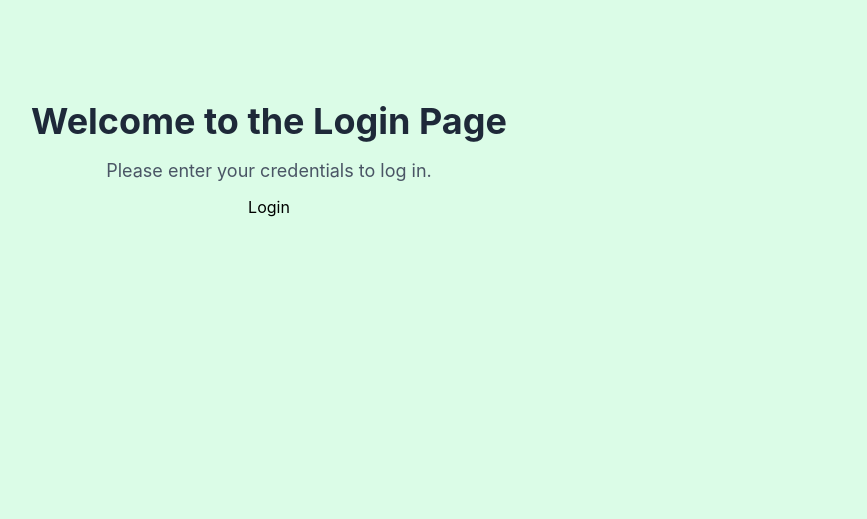
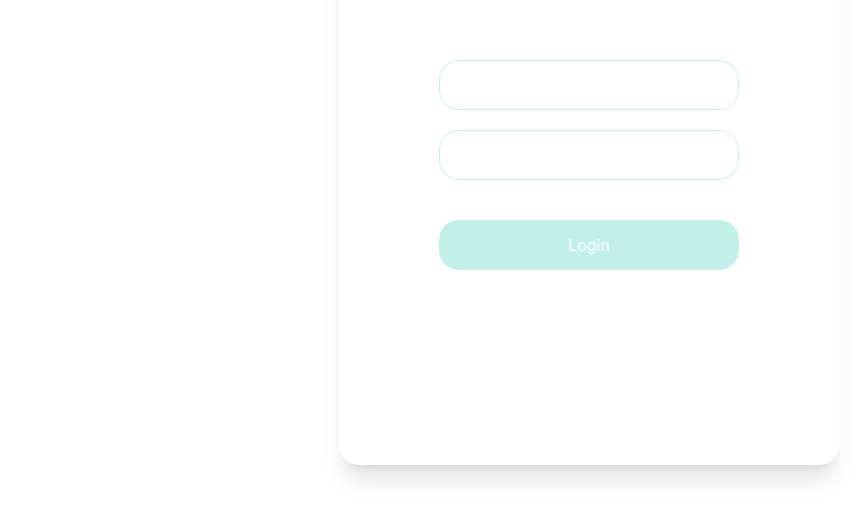
Before and after one commit to neuralstackdev0216/cbc-frontend, a React (Vite) app: page /login in a window 1280 px wide. Shown: the part 235-754 px from the top of the page, without its empty margins (371-1238 px from the left). Built offline with nearby package versions, Linux system fonts and the light colour scheme.

Commit message:
LoginPage(Hooks,React-hot-toast)🥇

```diff
--- a/package.json
+++ b/package.json
@@ -11,8 +11,10 @@
   },
   "dependencies": {
     "@tailwindcss/vite": "^4.2.2",
+    "axios": "^1.15.1",
     "react": "^19.2.4",
     "react-dom": "^19.2.4",
+    "react-hot-toast": "^2.6.0",
     "react-router-dom": "^7.14.1",
     "tailwindcss": "^4.2.2"
   },
--- a/src/App.jsx
+++ b/src/App.jsx
@@ -7,6 +7,8 @@ import LoginPage from './pages/login'
 import SignupPage from './pages/signup'
 import { BrowserRouter, Route, Routes } from 'react-router-dom'
 import AdminPage from './pages/adminPage'
+import TestPage from './pages/testPage'
+import { Toaster } from 'react-hot-toast'
 
 function App() {
 
@@ -14,10 +16,12 @@ function App() {
   return (
     <BrowserRouter>
       <div >
+        <Toaster />
         <Routes>
           <Route path='/' element={<HomePage />} />
           <Route path='/login' element={<LoginPage />} />
           <Route path='/signup' element={<SignupPage />} />
+          <Route path='/testing' element={<TestPage />} />
           <Route path='/admin/*' element={<AdminPage />} />
           <Route path='/*' element={<h1>404 Not Found</h1>} />
         </Routes>
--- a/src/pages/login.jsx
+++ b/src/pages/login.jsx
@@ -1,9 +1,48 @@
+import axios from "axios"
+import { useState } from "react"
+import toast from "react-hot-toast"
+
 export default function LoginPage() {
+
+const [email, setEmail] = useState("")
+const [password, setPassword] = useState("")
+
+async function handleLogin(){
+  try {
+    const response = await axios.post("http://localhost:5000/api/users/login",{
+    email:email,
+    password:password
+  })
+  toast.success("Login successful")
+  console.log(response.data);
+  } catch (error) {
+    toast.error(error.response.data.message)
+  }
+}
+
   return (
-    <div className='w-full h-screen bg-green-100 flex flex-col justify-center items-center'>
-      <h1 className='text-4xl font-bold text-gray-800 mb-4'>Welcome to the Login Page</h1>
-      <p className='text-lg text-gray-600'>Please enter your credentials to log in.</p>
-      <button className="p-[10px]">Login</button>
+    <div className='w-full h-screen bg-[url("/login.jpg")] bg-center bg-cover flex justify-center items-center'>
+      <div className="w-[50%] h-full">
+
+      </div>
+      <div className="w-[50%] h-full flex items-center justify-center">
+        <div className="w-[500px] h-[600px] backdrop-blur-md rounded-[20px] shadow-xl flex flex-col items-center justify-center">
+          <input
+          onChange={(e)=>{
+            setEmail(e.target.value);
+          }}
+          value={email}
+           className="w-[300px] h-[50px] border border-[#c3efe9] rounded-[20px] my-[20px]" />
+          <input
+          onChange={(e)=>{
+            setPassword(e.target.value);
+          }}
+          value={password}
+           type="password" className="w-[300px] h-[50px] border border-[#c3efe9] rounded-[20px] mb-[20px]" />
+          <button onClick={handleLogin} className="w-[300px] h-[50px] bg-[#c3efe9] text-white rounded-[20px] my-[20px] cursor-pointer">Login</button>
+
+        </div>
+      </div>
     </div>
   )
 }
--- /dev/null
+++ b/src/pages/testPage.jsx
@@ -0,0 +1,45 @@
+import { useState } from "react"
+
+export default function TestPage(){
+    const [count, setCount] = useState(0)
+    const [status,setStatus]=useState("Passed")
+    //count=variable
+    //setCount=function to update the variable
+    return(
+        <div className="w-full h-screen  flex flex-col items-center justify-center">
+            <div className="w-[450px] h-[250px] shadow flex items-center justify-center">
+                <button onClick={()=>{
+                    setCount(count-1)
+                }} className="w-[100px] h-[40px] cursor-pointer text-[20px] font-bold text-white bg-blue-600 text-center">
+                    -
+                </button>
+                <span className="text-center text-[40px] font-bold w-[100px] h-[40px] mx-[10px] flex items-center justify-center">
+                    {count}
+                </span>
+                <button onClick={()=>{
+                    setCount(count+1)
+                }} className="w-[100px] h-[40px] cursor-pointer text-[20px] font-bold text-white bg-blue-600 text-center">
+                    +
+                </button>
+            </div>
+            <div className="w-[450px] h-[250px] shadow flex flex-col items-center justify-center">
+
+                <span className="text-center text-[40px] font-bold w-[100px] h-[40px] mx-[10px] flex items-center justify-center">
+                    {status}
+                 </span>
+                 <div>
+                    <button className="w-[100px] h-[40px] cursor-pointer text-[20px] font-bold text-white bg-blue-600 text-center mx-[10px]" onClick={()=>{
+                        setStatus("Passed")
+                    }}>
+                        Pass
+                    </button>
+                    <button className="w-[100px] h-[40px] cursor-pointer text-[20px] font-bold text-white bg-blue-600 text-center mx-[10px]" onClick={()=>{
+                        setStatus("Failed")
+                    }}>
+                        Fail
+                    </button>
+                 </div>
+            </div>
+        </div>
+    )
+}
```
Also changed, not shown: public/login.jpg (added), 1 other file (tests, documents, lock files or other folders).
